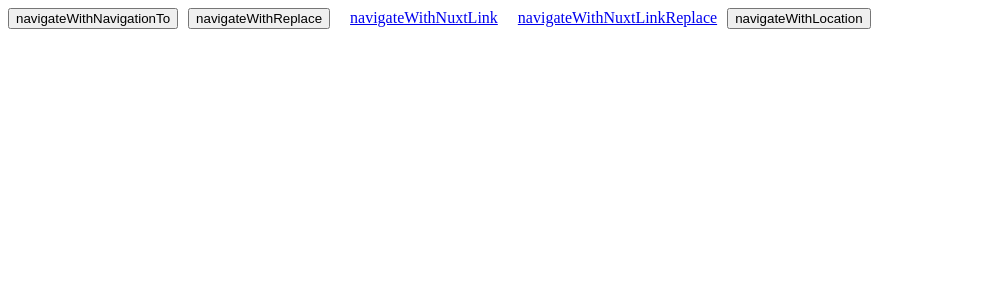
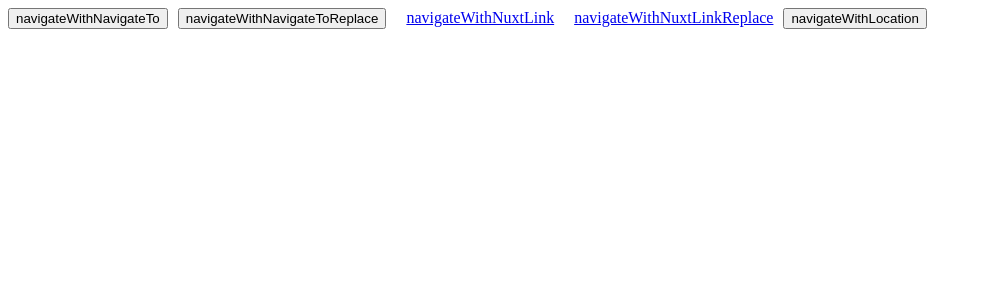
Before and after one commit to goodness090807/nuxt-test, a Nuxt app: page / in a window 1280 px wide. Shown: the top 300 px of the page, without its empty margins (0-982 px from the left). Built offline with nearby package versions, Linux system fonts and the light colour scheme.

Commit message:
feat: 變更按鈕名稱

```diff
--- a/pages/index.vue
+++ b/pages/index.vue
@@ -1,12 +1,12 @@
 <template>
     <div>
         <button @click="navigateWithNavigationTo">
-            navigateWithNavigationTo
+            navigateWithNavigateTo
         </button>
         <button
             style="margin-left: 10px; margin-right: 10px"
             @click="navigateWithReplace">
-            navigateWithReplace
+            navigateWithNavigateToReplace
         </button>
         <NuxtLink style="margin-left: 10px; margin-right: 10px" href="/about"
             >navigateWithNuxtLink</NuxtLink
```
